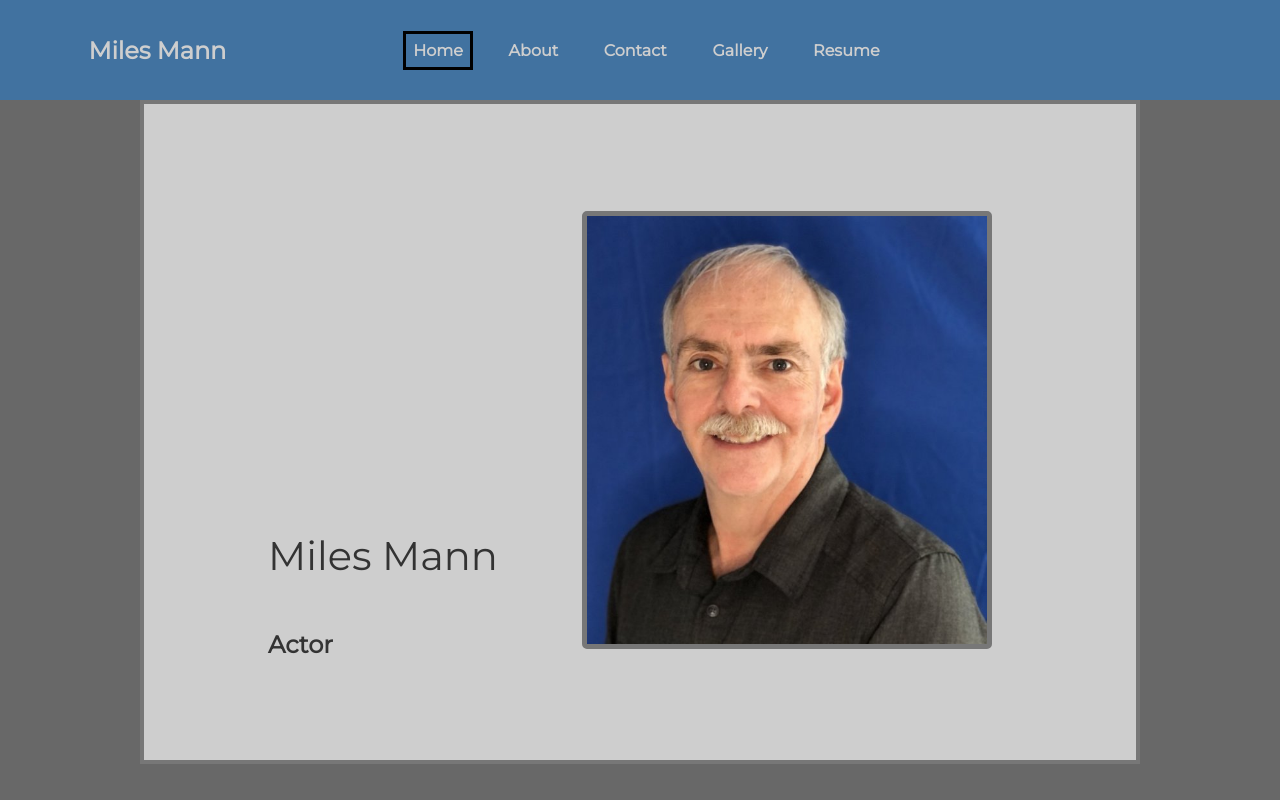
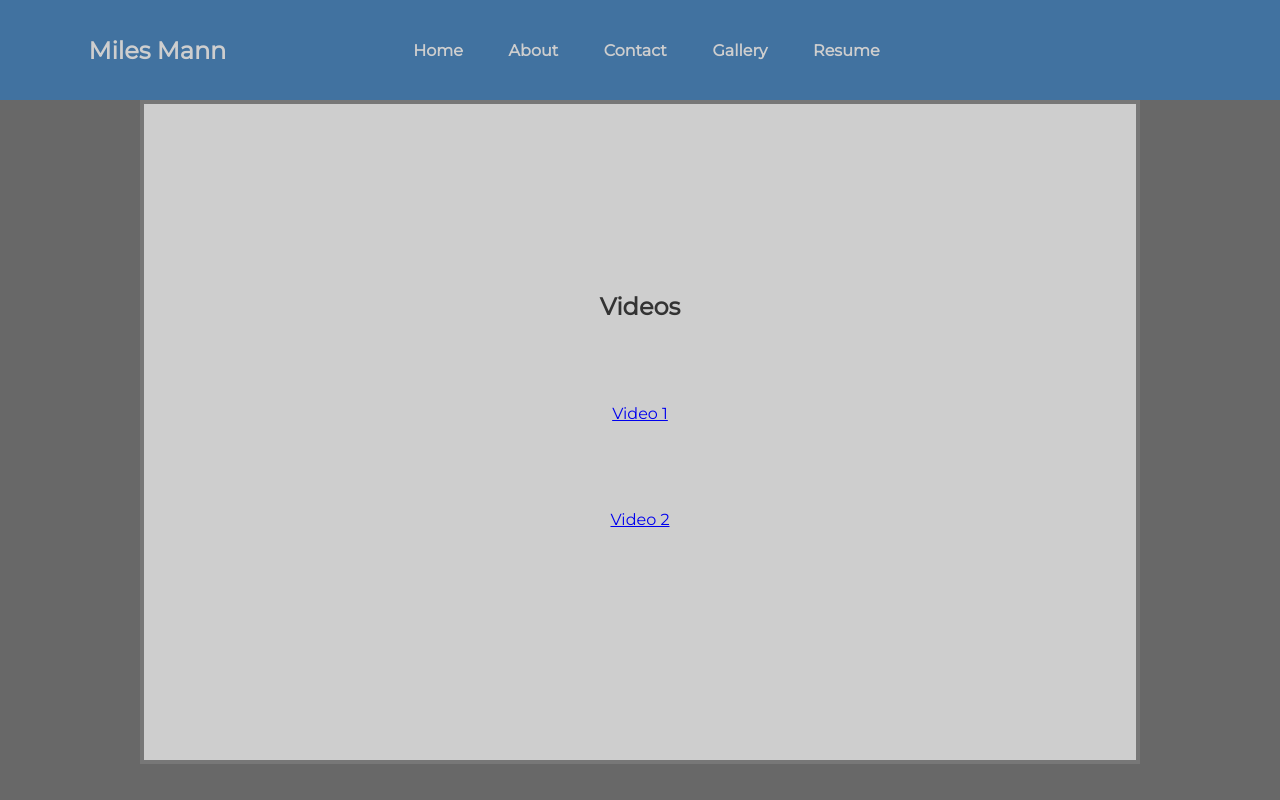
Before and after one commit to softdevschatzl/miles-acting-portfolio, a Vue app: page /video in a window 1280 px wide. Before the commit this address led to /. Built offline with nearby package versions, Linux system fonts and the light colour scheme.

Commit message:
added video page

```diff
--- /dev/null
+++ b/src/components/VideoPage.vue
@@ -0,0 +1,41 @@
+<template>
+  <div class="container">
+    <section id="videos" class="videos content-section">
+      <h1>Videos</h1>
+      <div class="videos" v-for="video in videos" :key="video.id">
+        <a :href="video.downloadUrl">{{ video.name }}</a>
+      </div>
+    </section>
+  </div>
+</template>
+
+<script>
+  export default {
+    name: 'VideoPage',
+    data() {
+      return {
+        // Replace with your actual Dropbox video links
+        videos: [
+          { id: 1, name: 'Video 1', downloadUrl: 'someLink' },
+          { id: 2, name: 'Video 2', downloadUrl: 'someLink' },
+          // Add more videos as needed
+        ],
+      }
+    },
+  }
+</script>
+
+<style scoped>
+  h1{
+    margin-bottom: 5vh;
+  }
+
+  .videos {
+    display: flex;
+    justify-content: center;
+    flex-direction: column;
+    align-items: center;
+    height: 35vh;
+    width: 20vw;
+  }
+</style>
--- a/src/router.js
+++ b/src/router.js
@@ -4,6 +4,7 @@ import AboutPage from './components/AboutPage.vue'
 import ContactPage from './components/ContactPage.vue'
 import GalleryPage from './components/GalleryPage.vue'
 import ResumePage from './components/ResumePage.vue'
+import VideoPage from './components/VideoPage.vue'
 
 const routes = [
   { path: '/', component: HomePage },
@@ -11,6 +12,7 @@ const routes = [
   { path: '/contact', component: ContactPage },
   { path: '/gallery', component: GalleryPage },
   { path: '/resume', component: ResumePage },
+  { path: '/video', component: VideoPage },
   { path: '/:catchAll(.*)', redirect: '/' },
 ]
 
```
